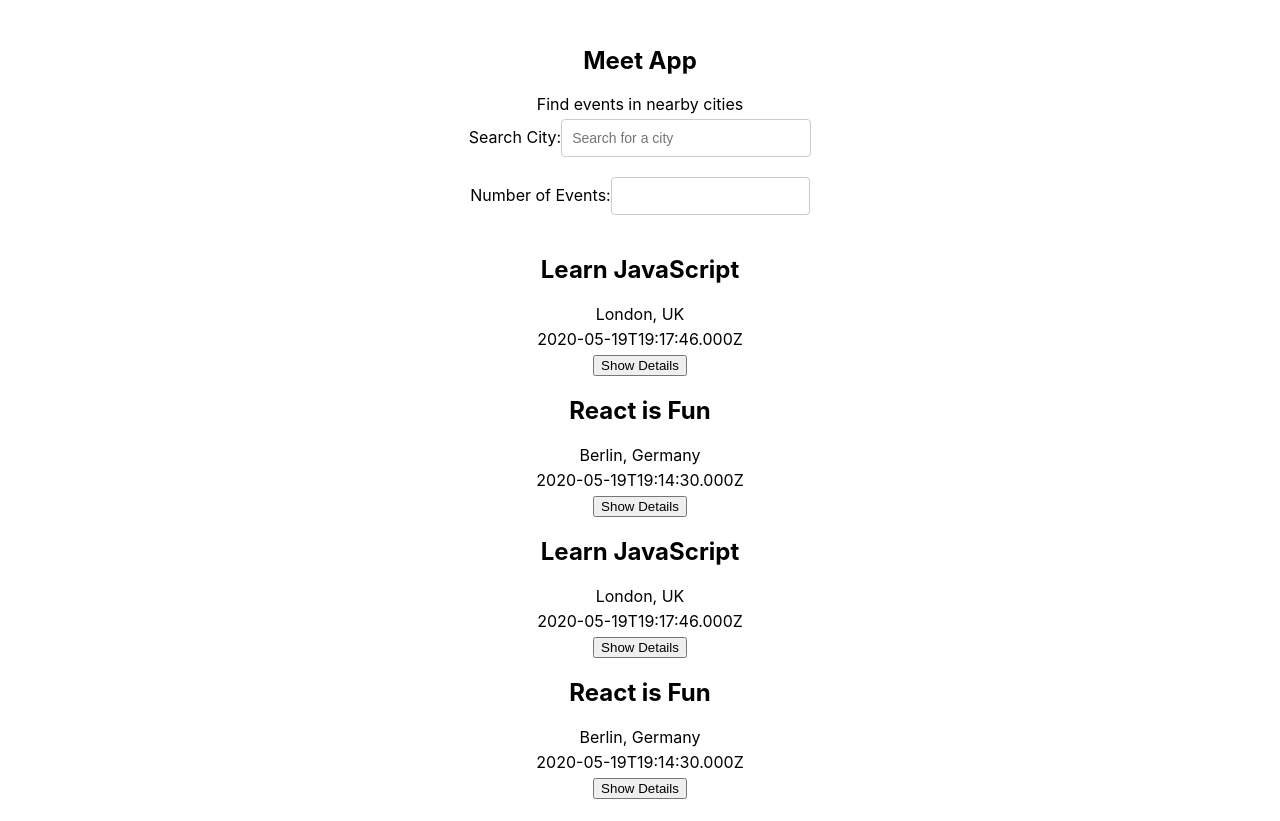
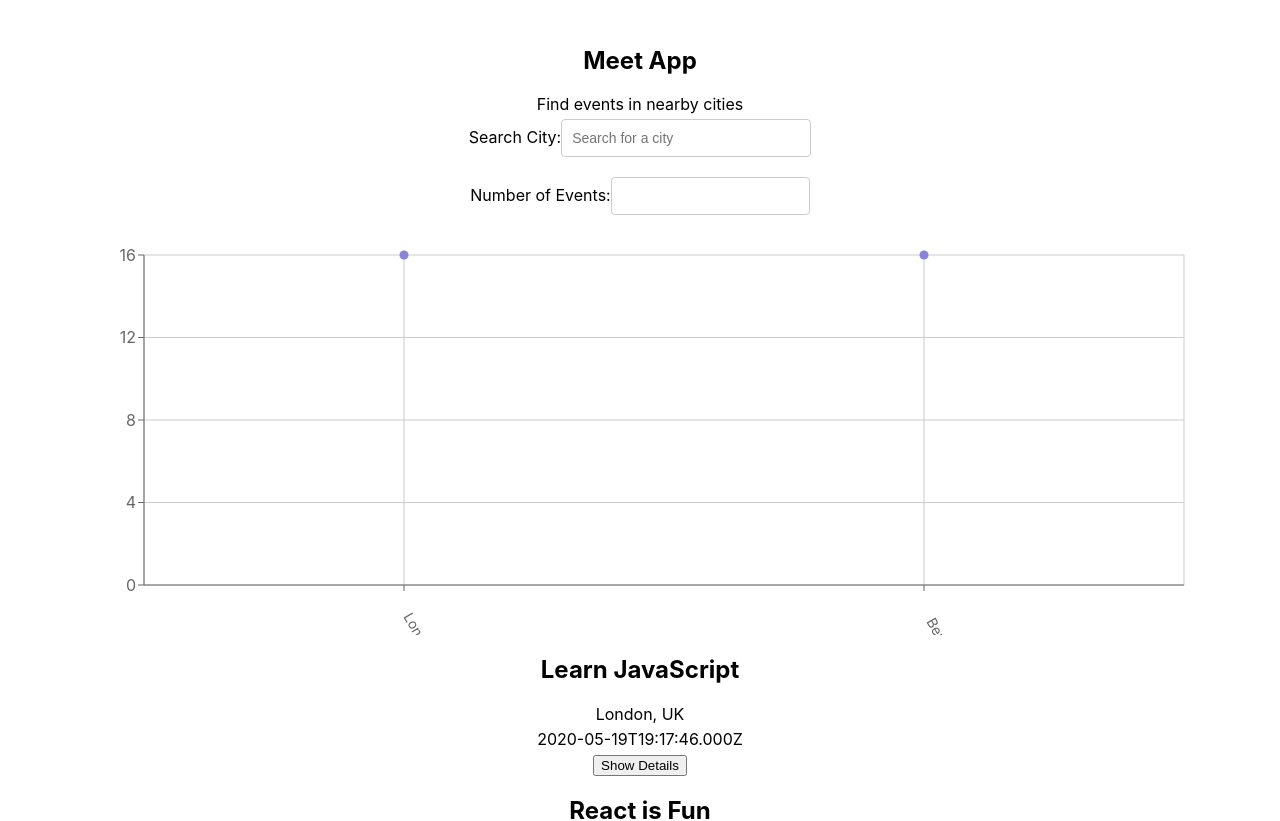
Before and after one commit to jerrintm/meet, a React (Create React App) app: page / in a window 1280 px wide. Shown: the top 821 px of the page. Built offline with nearby package versions, Linux system fonts and the light colour scheme; what atatus-spa would draw is missing.

Commit message:
Updates for Task 4.10

```diff
--- a/src/App.js
+++ b/src/App.js
@@ -6,7 +6,7 @@
 import NumberOfEvents from './components/NumberOfEvents';
 import { extractLocations, getEvents } from './api';
 import { InfoAlert, ErrorAlert, WarningAlert } from './components/Alert';
-//import CityEventsChart from './components/CityEventsChart';
+import CityEventsChart from './components/CityEventsChart';
 
 
 
@@ -61,7 +61,7 @@
         setErrorAlert={setErrorAlert}
       />
         </section>
-
+      <CityEventsChart allLocations={allLocations} events={events} />
       <EventList events={events} />
     </div>
   );
--- /dev/null
+++ b/src/components/CityEventsChart.js
@@ -0,0 +1,49 @@
+// src/components/CityEventsChart.js
+
+import { useState, useEffect } from 'react';
+import {
+  ScatterChart,
+  Scatter,
+  XAxis, YAxis,
+  CartesianGrid,
+  Tooltip,
+  ResponsiveContainer
+} from 'recharts';
+
+const CityEventsChart = ({ allLocations, events }) => {
+    const [data, setData] = useState([]);
+
+  useEffect(() => {
+    setData(getData());
+  }, [`${events}`]);  //checkthisline
+
+    const getData = () => {
+        const data = allLocations.map((location) => {
+        const count = events.filter((event) => event.location === location).length
+          const city = location.split(', ')[0]
+          return { city, count };  //checkthisline
+        })
+        return data;
+      };
+
+      return (
+        <ResponsiveContainer width="99%" height={400}>
+          <ScatterChart
+            margin={{
+              top: 20,
+              right: 20,
+              bottom: 20,
+              left: 20,
+            }}
+          >
+            <CartesianGrid />
+            <XAxis type="category" dataKey="city" name="City" angle={60} interval={0} tick={{ dx: 20, dy: 40, fontSize: 14 }} />
+            <YAxis type="number" dataKey="count" name="number of events" />
+            <Tooltip cursor={{ strokeDasharray: '3 3' }} />
+            <Scatter name="A school" data={data} fill="#8884d8" />
+          </ScatterChart>
+        </ResponsiveContainer>
+      );
+}
+
+export default CityEventsChart;
```
